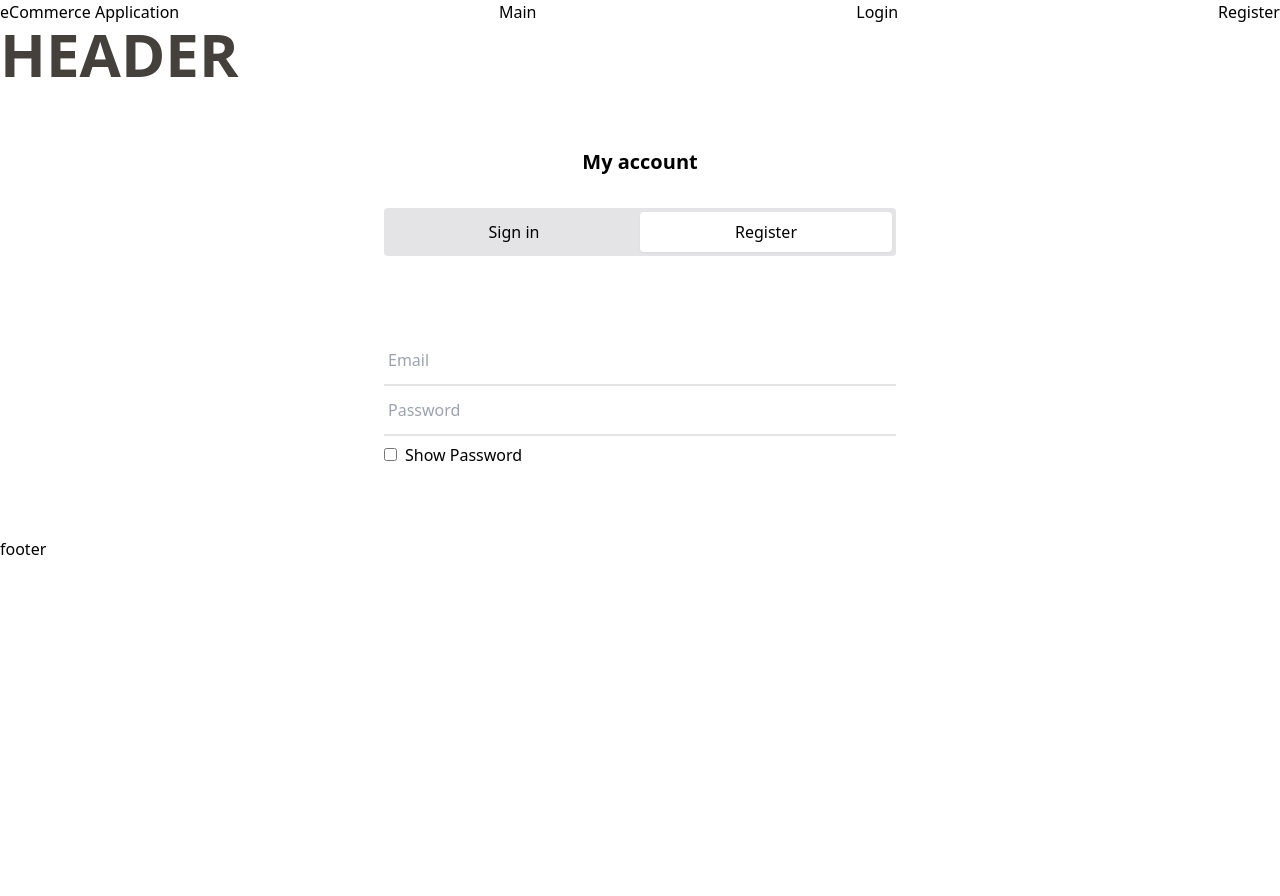
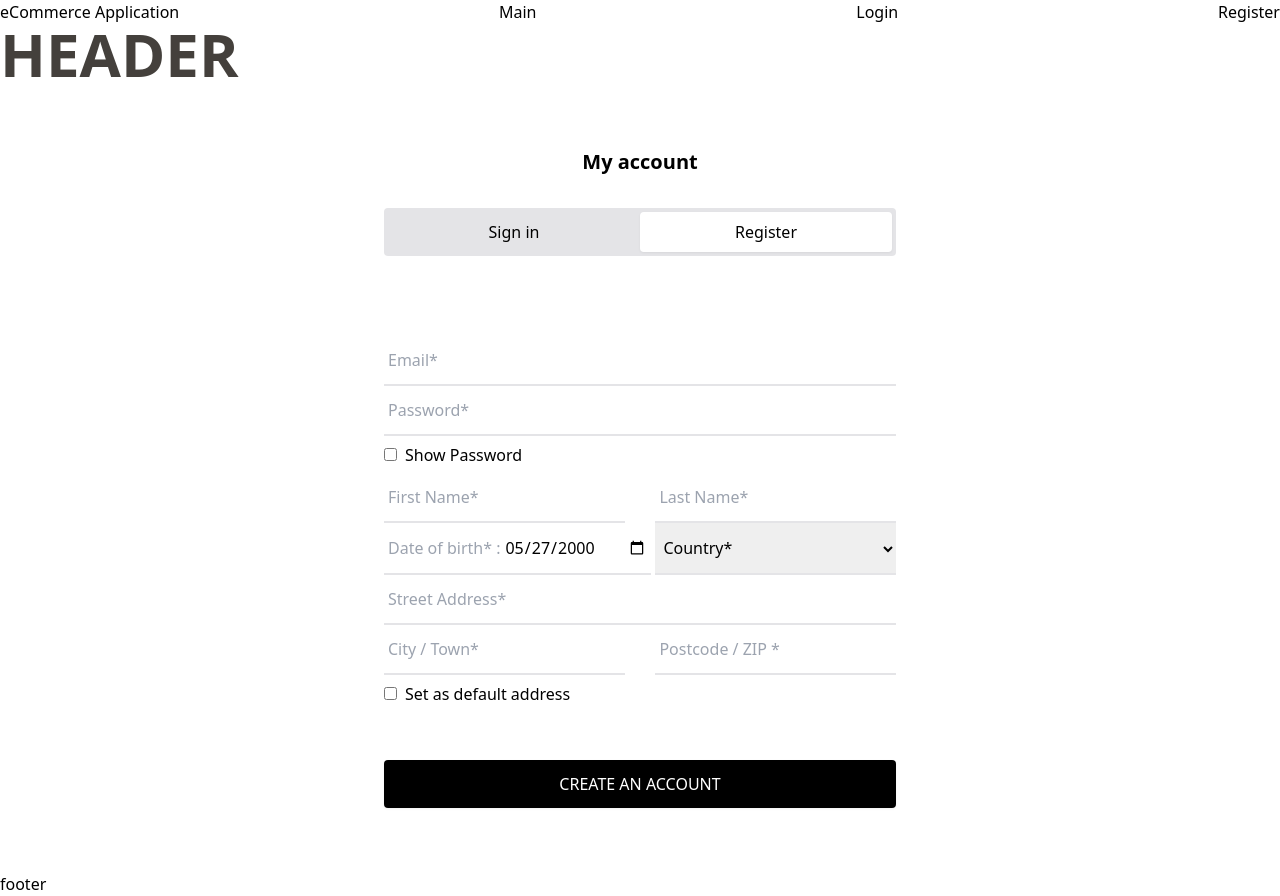
Before and after one commit to SoloSoft2000/eCommerce-Application, a React app: page /register in a window 1280 px wide. Before the commit the page ends 800 px from the top, so only its background shows below. Built offline with nearby package versions, Linux system fonts and the light colour scheme.

Commit message:
feat: create sumbitFormButton component and components for registration page

```diff
--- /dev/null
+++ b/src/components/forms/BirtdayDate.tsx
@@ -0,0 +1,21 @@
+import React from 'react';
+
+function BirtdayDate(): React.JSX.Element {
+  return (
+    <>
+      <div className="border-b-2 border-zinc-200 px-1 py-3">
+        <label htmlFor="birthday" className="mr-1 text-gray-400">
+          Date of birth* :
+        </label>
+        <input
+          className=""
+          type="date"
+          name="birthday"
+          defaultValue="2000-05-27"
+        />
+      </div>
+    </>
+  );
+}
+
+export default BirtdayDate;
--- /dev/null
+++ b/src/components/forms/Country.tsx
@@ -0,0 +1,18 @@
+import React from 'react';
+
+function Country(): React.JSX.Element {
+  return (
+    <select
+      name="country"
+      className="w-[47%] border-b-2 border-zinc-200 py-3 px-1"
+    >
+      <option value="" className="text-gray-400">
+        Country*
+      </option>
+      <option value="USA">USA</option>
+      <option value="Canada">Canada</option>
+    </select>
+  );
+}
+
+export default Country;
--- a/src/components/forms/Email.tsx
+++ b/src/components/forms/Email.tsx
@@ -4,7 +4,7 @@ function Email(): React.JSX.Element {
   return (
     <input
       className="w-full border-b-2 border-zinc-200 py-3 px-1"
-      placeholder="Email"
+      placeholder="Email*"
       type="email"
       name="Email"
     />
--- a/src/components/forms/Password.tsx
+++ b/src/components/forms/Password.tsx
@@ -17,7 +17,7 @@ function Password(): React.JSX.Element {
     <>
       <input
         className="w-full border-b-2 border-zinc-200 py-3 px-1"
-        placeholder="Password"
+        placeholder="Password*"
         type={passwordIsShown ? 'text' : 'password'}
         name="Password"
         value={passwordValue}
--- /dev/null
+++ b/src/components/forms/SubmitFormBtn.tsx
@@ -0,0 +1,14 @@
+import React from 'react';
+import FormProps from '../../interfaces/forms/form-props';
+
+function SubmitFormButton({ value }: FormProps): React.JSX.Element {
+  return (
+    <input
+      type="submit"
+      value={value}
+      className="w-full text-center rounded bg-black p-3 text-white uppercase drop-shadow-sm hover:bg-slate-600 cursor-pointer"
+    />
+  );
+}
+
+export default SubmitFormButton;
--- a/src/components/forms/SwitchPageLinks.tsx
+++ b/src/components/forms/SwitchPageLinks.tsx
@@ -1,11 +1,8 @@
 import React from 'react';
 import { Link } from 'react-router-dom';
+import FormProps from '../../interfaces/forms/form-props';
 
-interface LinkProps {
-  [key: string]: string;
-}
-
-function SwitchPageLinks({ pageName }: LinkProps): React.JSX.Element {
+function SwitchPageLinks({ pageName }: FormProps): React.JSX.Element {
   const containerClasses =
     'w-full bg-zinc-200 flex justify-between p-1 rounded mb-20';
   const activeLinkClasses = 'w-6/12 rounded text-center p-2 hover:bg-zinc-300';
--- /dev/null
+++ b/src/components/forms/TextFiled.tsx
@@ -0,0 +1,19 @@
+import React from 'react';
+import FormProps from '../../interfaces/forms/form-props';
+
+function TextField({ placeholder, name }: FormProps): React.JSX.Element {
+  const names = ['firstName', 'lastName', 'city', 'postcode'];
+  const classes = names.includes(name)
+    ? 'w-[47%] border-b-2 border-zinc-200 py-3 px-1'
+    : 'w-full border-b-2 border-zinc-200 py-3 px-1';
+  return (
+    <input
+      className={classes}
+      placeholder={placeholder}
+      type="text"
+      name={name}
+    />
+  );
+}
+
+export default TextField;
--- /dev/null
+++ b/src/interfaces/forms/form-props.ts
@@ -0,0 +1,5 @@
+interface FormProps {
+  [key: string]: string;
+}
+
+export default FormProps;
--- a/src/pages/auth/LoginPage.tsx
+++ b/src/pages/auth/LoginPage.tsx
@@ -3,6 +3,7 @@ import Title from '../../components/forms/Title';
 import SwitchPageLinks from '../../components/forms/SwitchPageLinks';
 import Email from '../../components/forms/Email';
 import Password from '../../components/forms/Password';
+import SubmitFormButton from '../../components/forms/SubmitFormBtn';
 
 function LoginPage(): React.JSX.Element {
   return (
@@ -11,8 +12,11 @@ function LoginPage(): React.JSX.Element {
         <Title />
         <SwitchPageLinks pageName="login" />
         <form action="">
-          <Email />
-          <Password />
+          <div className="mb-12">
+            <Email />
+            <Password />
+          </div>
+          <SubmitFormButton value="Sign in" />
         </form>
       </div>
     </main>
--- a/src/pages/auth/RegisterPage.tsx
+++ b/src/pages/auth/RegisterPage.tsx
@@ -3,6 +3,10 @@ import Title from '../../components/forms/Title';
 import SwitchPageLinks from '../../components/forms/SwitchPageLinks';
 import Email from '../../components/forms/Email';
 import Password from '../../components/forms/Password';
+import SubmitFormButton from '../../components/forms/SubmitFormBtn';
+import TextField from '../../components/forms/TextFiled';
+import BirtdayDate from '../../components/forms/BirtdayDate';
+import Country from '../../components/forms/Country';
 
 function RegisterPage(): React.JSX.Element {
   return (
@@ -13,6 +17,29 @@ function RegisterPage(): React.JSX.Element {
         <form>
           <Email />
           <Password />
+          <div className="flex justify-between flex-wrap">
+            <TextField name="firstName" placeholder="First Name*" />
+            <TextField name="lastName" placeholder="Last Name*" />
+          </div>
+          <div className="flex justify-between flex-wrap">
+            <BirtdayDate />
+            <Country />
+          </div>
+          <TextField name="address" placeholder="Street Address*" />
+          <div className="flex justify-between flex-wrap">
+            <TextField name="city" placeholder="City / Town*" />
+            <TextField name="postcode" placeholder="Postcode / ZIP *" />
+          </div>
+          <div className="mb-12">
+            <input
+              type="checkbox"
+              name="defaultAdress"
+              className="mr-2 inline-block my-3"
+            />
+            <label htmlFor="defaultAdress">Set as default address</label>
+          </div>
+
+          <SubmitFormButton value="Create an account" />
         </form>
       </div>
     </main>
```
